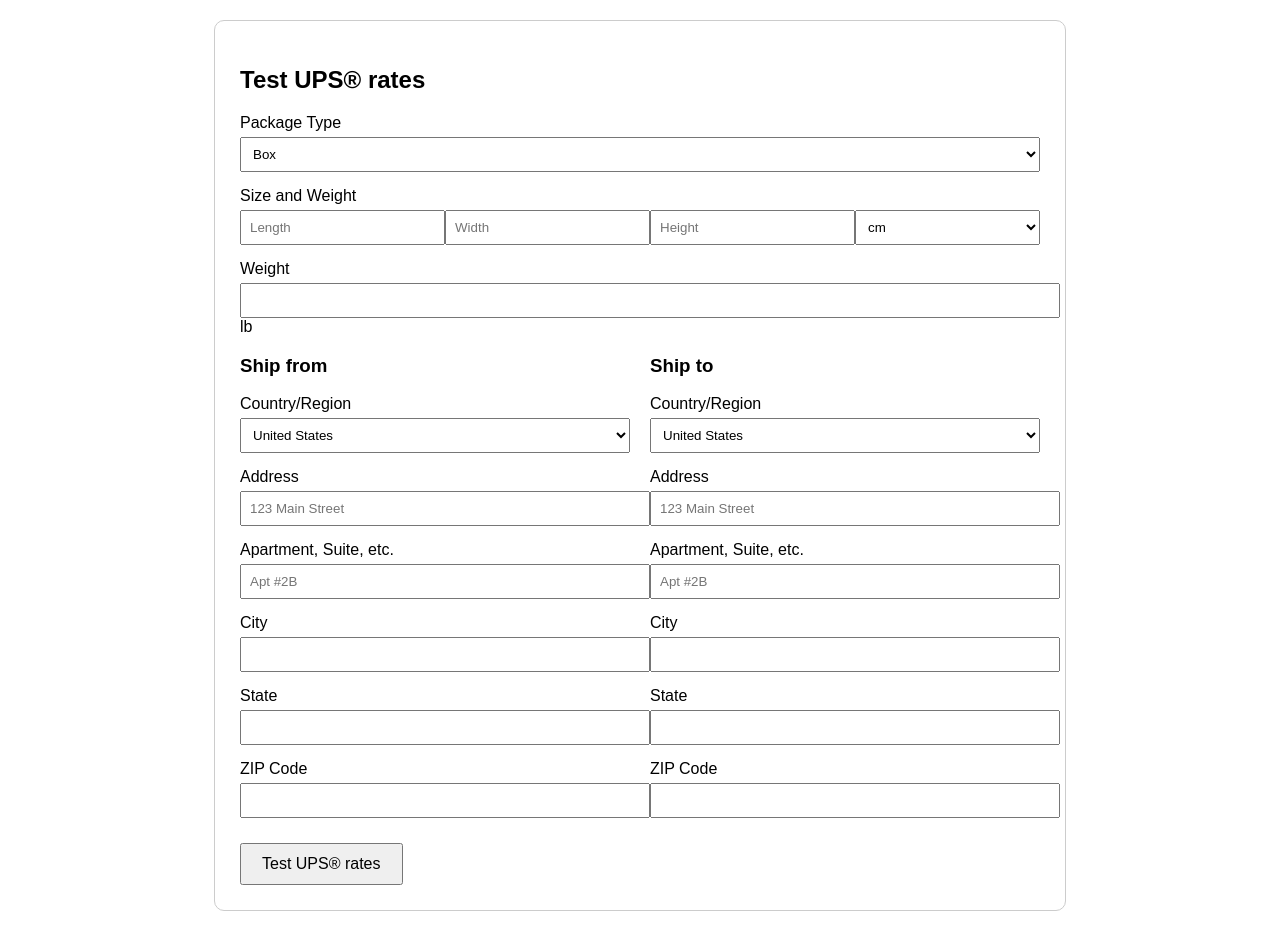
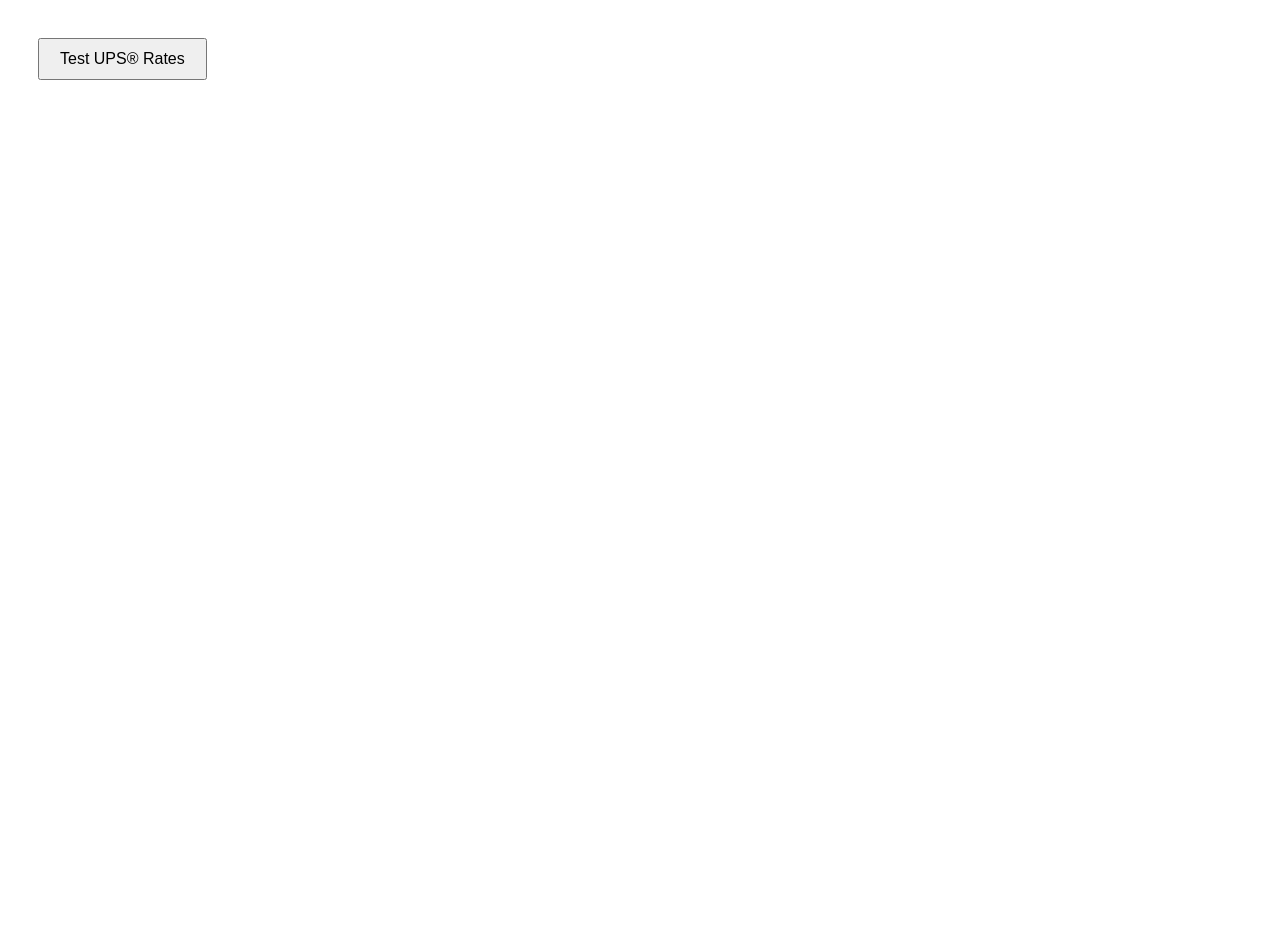
Before and after one commit to shaeel45/Shipping_Calculator, a PHP site: page / in a window 1280 px wide. After the commit the page ends 80 px from the top, so only its background shows below. Run offline with PHP 8.4, Linux system fonts and the light colour scheme.

Commit message:
progress

```diff
--- a/index.php
+++ b/index.php
@@ -2,48 +2,83 @@
 <html lang="en">
 <head>
   <meta charset="UTF-8">
-  <title>Test UPS® Rates</title>
+  <title>UPS Rate Calculator Modal</title>
   <style>
+    /* Basic page and button styles */
     body {
       font-family: Arial, sans-serif;
     }
-    .form-section {
+    .open-modal-btn {
+      padding: 10px 20px;
+      font-size: 16px;
+      margin: 30px;
+      cursor: pointer;
+    }
+
+    /* Modal styles */
+    .modal {
+      display: none;
+      position: fixed;
+      z-index: 1000;
+      left: 0; top: 0;
+      width: 100%; height: 100%;
+      background-color: rgba(0,0,0,0.6);
+      justify-content: center;
+      align-items: center;
+    }
+
+    .modal-content {
+      background-color: #fff;
+      padding: 30px;
+      border-radius: 8px;
+      width: 90%;
       max-width: 800px;
-      margin: 20px auto;
-      padding: 25px;
-      border: 1px solid #ccc;
-      border-radius: 10px;
+      max-height: 90%;
+      overflow-y: auto;
     }
-    h2 {
-      margin-bottom: 20px;
+
+    .close-btn {
+      float: right;
+      cursor: pointer;
+      font-size: 20px;
+      font-weight: bold;
+      margin-top: -15px;
+      margin-right: -15px;
+      background: #ccc;
+      border-radius: 50%;
+      padding: 5px 10px;
     }
-    label {
+
+    label, input, select {
       display: block;
-      margin-top: 15px;
-    }
-    input[type="text"], input[type="number"], select {
+      margin-top: 10px;
       width: 100%;
       padding: 8px;
-      margin-top: 5px;
     }
+
     .row {
       display: flex;
-      gap: 20px;
+      gap: 15px;
+      flex-wrap: wrap;
     }
-    .row .col {
+
+    .col {
       flex: 1;
-    }
-    .submit-btn {
-      margin-top: 25px;
-      padding: 10px 20px;
-      font-size: 16px;
+      min-width: 180px;
     }
   </style>
 </head>
 <body>
 
-<div class="form-section">
-  <h2>Test UPS® rates</h2>
+<!-- Trigger Button -->
+<button class="open-modal-btn" onclick="openModal()">Test UPS® Rates</button>
+
+<!-- Modal -->
+<div id="rateModal" class="modal">
+  <div class="modal-content">
+    <span class="close-btn" onclick="closeModal()">&times;</span>
+
+    <h2>Test UPS® Rates</h2>
     <form method="POST" action="get_rate.php">
       <label>Package Type</label>
       <select name="package_type">
@@ -53,15 +88,9 @@
 
       <label>Size and Weight</label>
       <div class="row">
-      <div class="col">
-        <input type="number" name="length" placeholder="Length" required>
-      </div>
-      <div class="col">
-        <input type="number" name="width" placeholder="Width" required>
-      </div>
-      <div class="col">
-        <input type="number" name="height" placeholder="Height" required>
-      </div>
+        <div class="col"><input type="number" name="length" placeholder="Length" required></div>
+        <div class="col"><input type="number" name="width" placeholder="Width" required></div>
+        <div class="col"><input type="number" name="height" placeholder="Height" required></div>
         <div class="col">
           <select name="unit">
             <option value="CM">cm</option>
@@ -75,18 +104,46 @@
 
       <div class="row">
         <div class="col">
-        <h3>Ship from</h3>
-        <?php include 'address_fields.php'; ?>
+          <h3>Ship From</h3>
+          <input type="text" name="from_address" placeholder="Address" required>
+          <input type="text" name="from_city" placeholder="City" required>
+          <input type="text" name="from_state" placeholder="State" required>
+          <input type="text" name="from_zip" placeholder="ZIP Code" required>
         </div>
+
         <div class="col">
-        <h3>Ship to</h3>
-        <?php include 'address_fields.php'; ?>
+          <h3>Ship To</h3>
+          <input type="text" name="to_address" placeholder="Address" required>
+          <input type="text" name="to_city" placeholder="City" required>
+          <input type="text" name="to_state" placeholder="State" required>
+          <input type="text" name="to_zip" placeholder="ZIP Code" required>
         </div>
       </div>
 
-    <button class="submit-btn" type="submit">Test UPS® rates</button>
+      <br>
+      <button type="submit">Test UPS® Rates</button>
     </form>
   </div>
+</div>
+
+<!-- JavaScript -->
+<script>
+  function openModal() {
+    document.getElementById('rateModal').style.display = 'flex';
+  }
+
+  function closeModal() {
+    document.getElementById('rateModal').style.display = 'none';
+  }
+
+  // Optional: Close modal if user clicks outside
+  window.onclick = function(event) {
+    const modal = document.getElementById('rateModal');
+    if (event.target == modal) {
+      modal.style.display = "none";
+    }
+  }
+</script>
 
 </body>
 </html>
```
Lines whose indentation alone changed are shown as unchanged.
